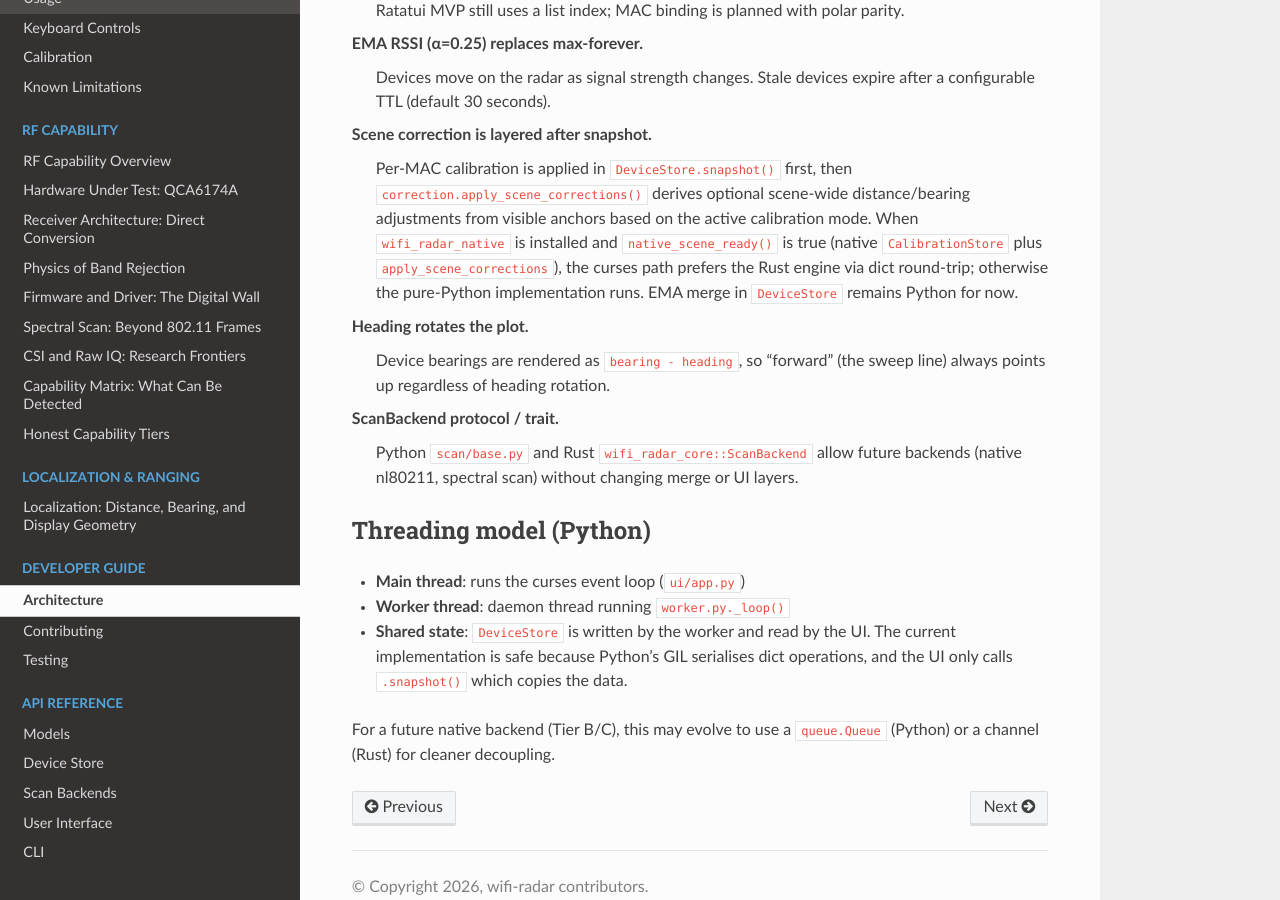
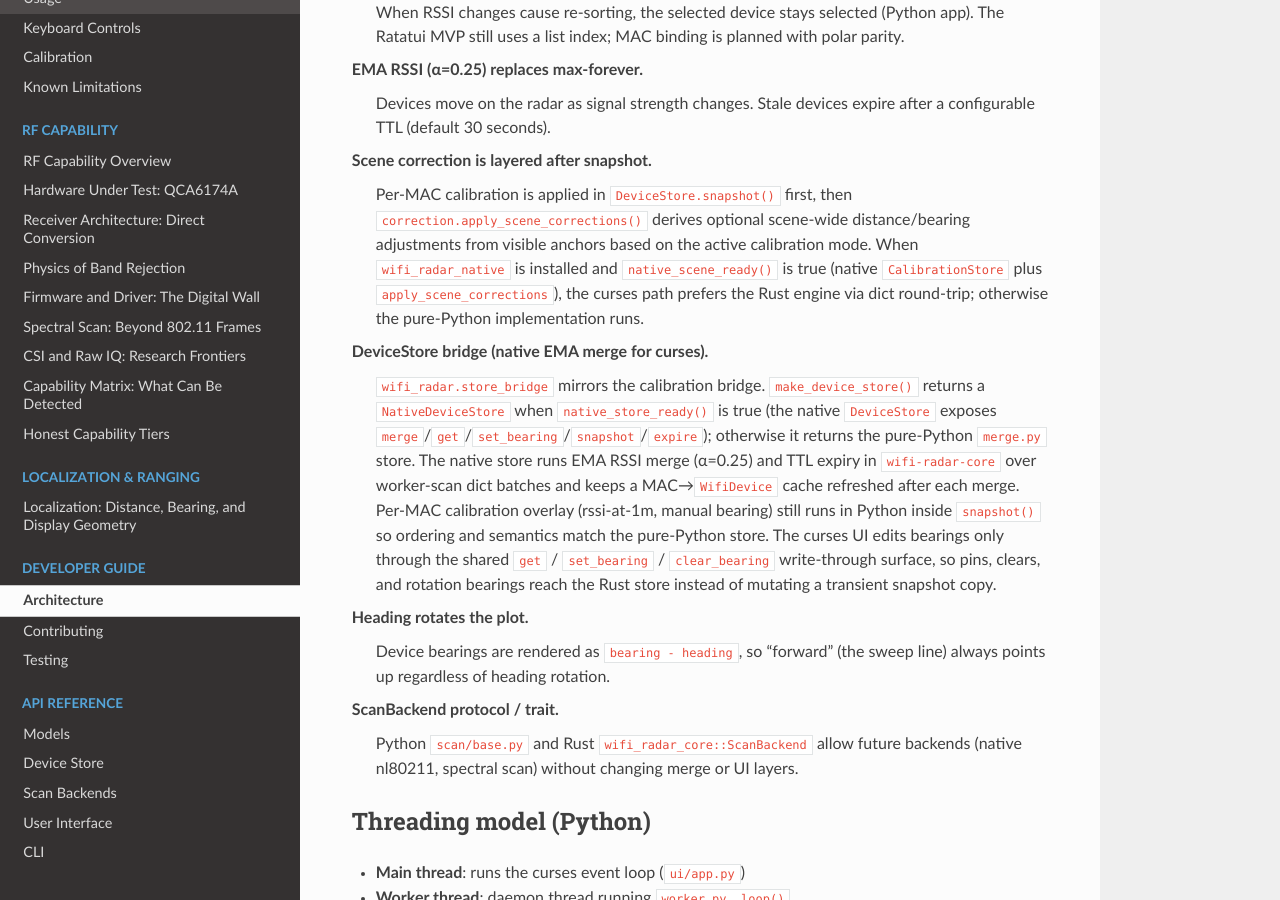
Before and after one commit to mkhellat/wifi-radar, a Sphinx documentation site: the page built from docs/dev/architecture.rst, in a window 1280 px wide and 900 px high, scrolled down 2142 px. Built offline with Sphinx 7.4.7 and the Read the Docs theme 3.1.0, drawn with Linux system fonts in a browser that asks for light colours; some of the changed text lies outside the part shown.

Commit message:
docs: note native DeviceStore bridge in architecture
The architecture page still said "EMA merge in DeviceStore remains Python
for now" and described merge.py as the curses store "until the façade is
wired end-to-end." Both are now stale: the curses app prefers the Rust
store through wifi_radar_native when the extension is present.

Replace the stale sentence with a dedicated "DeviceStore bridge" note
alongside the existing scene-correction paragraph. It explains that
make_device_store() selects NativeDeviceStore when native_store_ready(),
that EMA merge (α=0.25) and TTL expiry then run in wifi-radar-core over
worker-scan dict batches with a MAC->WifiDevice cache, that per-MAC
calibration overlay stays in Python inside snapshot() for parity, and
that the UI edits bearings only through the get / set_bearing /
clear_bearing write-through surface. The shared-semantics paragraph now
calls merge.py the fallback rather than a permanent parallel store.

Verified with make docs (sphinx-build -W): build succeeded with no new
warnings. Docs-only change; no code or passive-observation scope touched.

```diff
--- a/docs/dev/architecture.rst
+++ b/docs/dev/architecture.rst
@@ -32,7 +32,10 @@ otherwise it dumps the existing cache.
 
 **DeviceStore** semantics (EMA α=0.25, TTL 30 s, strongest-first snapshot)
 are shared in intent: Rust ``wifi-radar-core`` for Ratatui/PyO3; Python
-``merge.py`` for the curses app until the façade is wired end-to-end.
+``merge.py`` for the curses app. When ``wifi_radar_native`` is installed the
+curses app now prefers the Rust store too (see the DeviceStore bridge note
+below), so ``merge.py`` is the fallback rather than a separate permanent
+implementation.
 
 Python package layout
 ---------------------
@@ -124,8 +127,22 @@ Key design decisions
   calibration mode. When ``wifi_radar_native`` is installed and
   ``native_scene_ready()`` is true (native ``CalibrationStore`` plus
   ``apply_scene_corrections``), the curses path prefers the Rust engine via
-  dict round-trip; otherwise the pure-Python implementation runs. EMA merge
-  in ``DeviceStore`` remains Python for now.
+  dict round-trip; otherwise the pure-Python implementation runs.
+
+**DeviceStore bridge (native EMA merge for curses).**
+  ``wifi_radar.store_bridge`` mirrors the calibration bridge.
+  ``make_device_store()`` returns a ``NativeDeviceStore`` when
+  ``native_store_ready()`` is true (the native ``DeviceStore`` exposes
+  ``merge``/``get``/``set_bearing``/``snapshot``/``expire``); otherwise it
+  returns the pure-Python ``merge.py`` store. The native store runs EMA
+  RSSI merge (α=0.25) and TTL expiry in ``wifi-radar-core`` over
+  worker-scan dict batches and keeps a MAC→\ ``WifiDevice`` cache refreshed
+  after each merge. Per-MAC calibration overlay (rssi-at-1m, manual
+  bearing) still runs in Python inside ``snapshot()`` so ordering and
+  semantics match the pure-Python store. The curses UI edits bearings only
+  through the shared ``get`` / ``set_bearing`` / ``clear_bearing``
+  write-through surface, so pins, clears, and rotation bearings reach the
+  Rust store instead of mutating a transient snapshot copy.
 
 **Heading rotates the plot.**
   Device bearings are rendered as ``bearing - heading``, so "forward" (the
```
